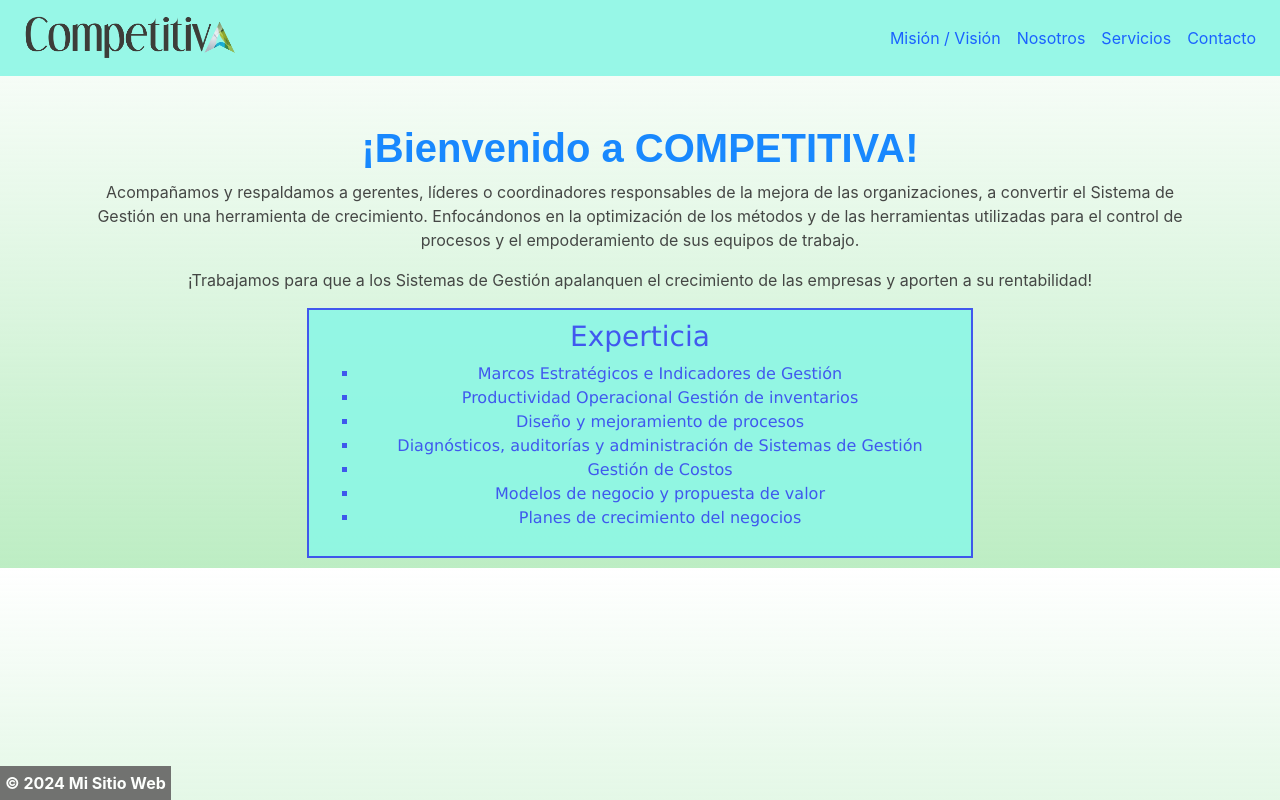
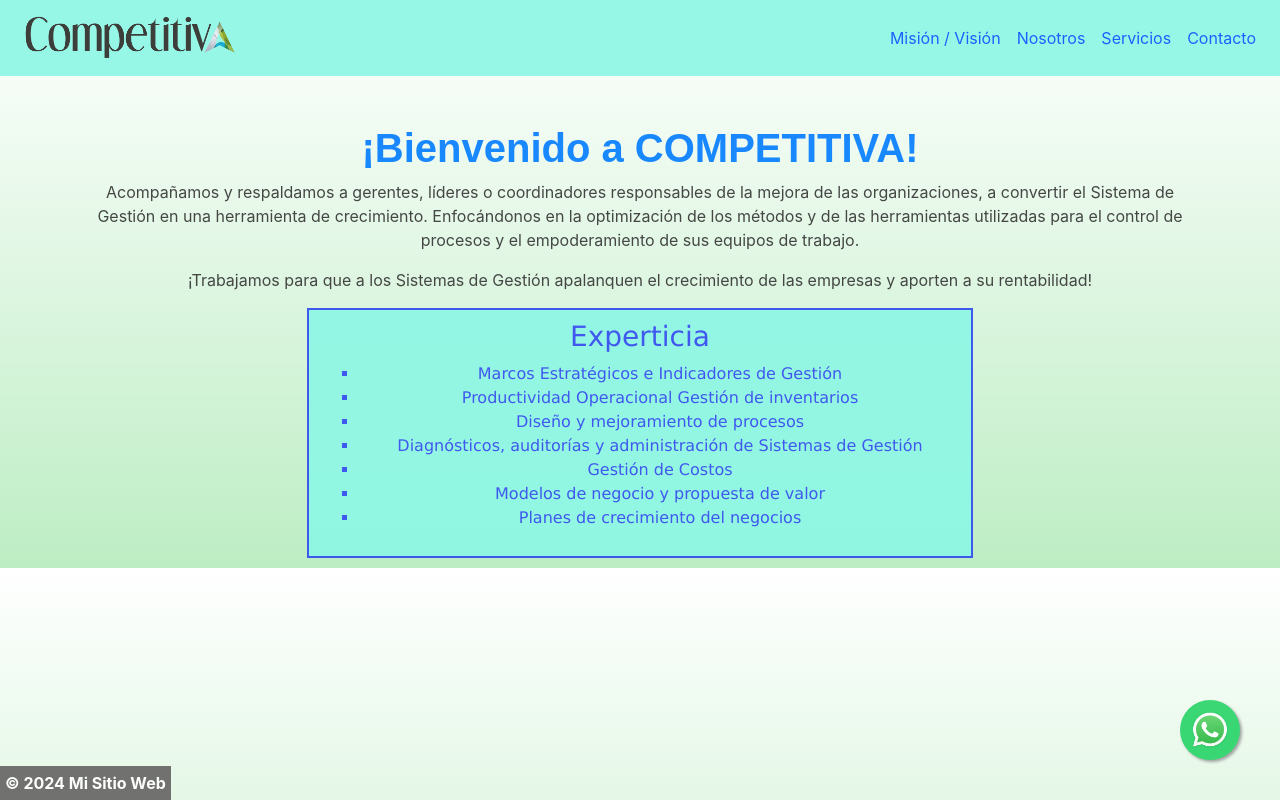
Before and after one commit to legomezch/proyects, a plain HTML site: page index.html in a window 1280 px wide. Drawn offline with nearby package versions, Linux system fonts and the light colour scheme.

Commit message:
nuevo cambio

```diff
--- a/index.html
+++ b/index.html
@@ -52,6 +52,9 @@
             </ul>
         </div>
     </div>
+    <a href="https://wa.me/573225682774" class="whatsapp-float" target="_blank">
+        <img src="./img/WhatsApp_icon.png.webp" alt="WhatsApp">
+    </a>
     <footer>
         © 2024 Mi Sitio Web
     </footer>
--- a/styles.css
+++ b/styles.css
@@ -133,6 +133,30 @@ footer {
     font-size: 1em;
 }
 
+.whatsapp-float {
+    position: fixed;
+    width: 60px;
+    height: 60px;
+    bottom: 40px;
+    right: 40px;
+    background-color: #25d366;
+    color: #FFF;
+    border-radius: 50px;
+    text-align: center;
+    box-shadow: 2px 2px 3px #999;
+    z-index: 1000;
+}
+
+.whatsapp-float img {
+    margin-top: 10px;
+    width: 40px;
+    height: 40px;
+}
+
+.whatsapp-float:hover {
+    background-color: #128c7e;
+}
+
 @keyframes scroll {
     0% {
         transform: translateX(100%);
```
Also changed, not shown: contacto.html (+9 -6 lines), img/WhatsApp_icon.png.webp (added).
